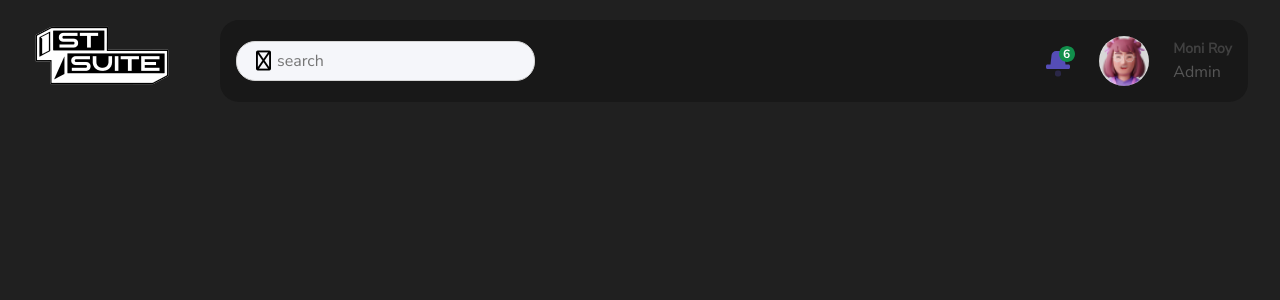
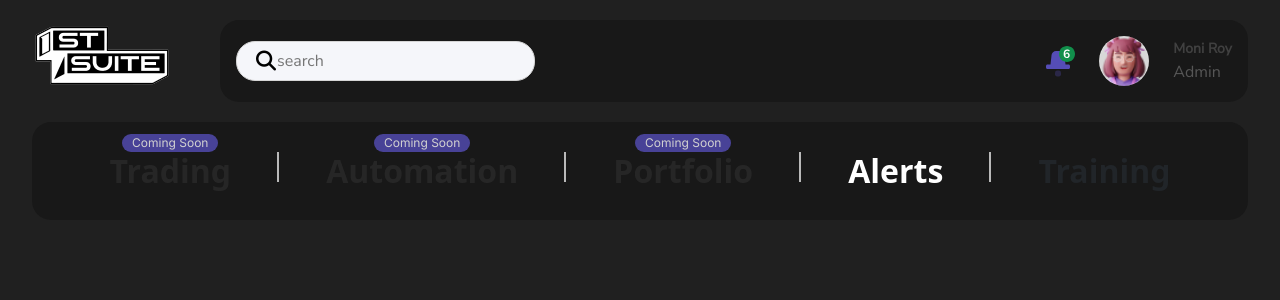
Before and after one commit to Hamza-Noah/Geek-Lab, a React (Vite) app: page / in a window 1280 px wide. Shown: the top 300 px of the page. Built offline with nearby package versions, Linux system fonts and the light colour scheme; a web font is replaced by a local one.

Commit message:
finished the sections components

```diff
--- a/src/App.tsx
+++ b/src/App.tsx
@@ -1,10 +1,15 @@
 import Navbar from "./components/Navbar/Navbar";
+import Sections from "./components/Sections/Sections";
 
 export default function App() {
   return (
     <>
     <div className="container-fluid">
       <Navbar />
+      <Sections />
+      <div className="d-flex">
+
+      </div>
     </div>
     </>
   );
--- a/src/components/Navbar/Navbar.module.css
+++ b/src/components/Navbar/Navbar.module.css
@@ -1,5 +1,6 @@
 .navbar {
   font-family: "Nunito Sans", sans-serif;
+  margin-bottom: 20px;
 }
 
 .actions {
@@ -21,8 +22,6 @@
     border: 0.6px solid #d5d5d5;
     border-radius: 19px;
     padding: 7px 7px 7px 40px;
-
-
   }
   &::before {
     font-family: "Font Awesome 5 Free";
@@ -37,6 +36,7 @@
     left: 20px;
     top: 50%;
     transform: translateY(-50%);
+    font-weight: 900;
   }
 }
 
@@ -58,3 +58,14 @@
     color: #565656;
   }
 }
+
+@media (max-width: 767px) {
+  .navbar > div {
+    flex-wrap: wrap;
+    row-gap: 15px;
+    .actions {
+      flex-direction: column;
+      row-gap: 15px;
+    }
+  }
+}
--- /dev/null
+++ b/src/components/Sections/Sections.tsx
@@ -0,0 +1,17 @@
+import { useState } from "react"
+import styles from "./section.module.css";
+
+export default function Sections() {
+
+    const [soon, setsoon] = useState(true);
+
+  return (
+    <section className={`${styles.sections} d-flex`}>
+        <div className={`${soon ? styles.soon : ""}`}><h2>Trading</h2></div>
+        <div className={`${soon ? styles.soon : ""}`}><h2>Automation</h2></div>
+        <div className={`${soon ? styles.soon : ""}`}><h2>Portfolio</h2></div>
+        <div className={styles.active}><h2>Alerts</h2></div>
+        <div><h2>Training</h2></div>
+    </section>
+  )
+}
--- /dev/null
+++ b/src/components/Sections/section.module.css
@@ -0,0 +1,65 @@
+.sections {
+  background-color: #181818;
+  padding: 30px;
+  border-radius: 19px;
+  div {
+    text-align: center;
+    display: flex;
+    justify-content: center;
+    flex-grow: 1;
+    h2 {
+      font-weight: bold;
+      cursor: pointer;
+      margin: 0;
+    }
+  }
+}
+
+.soon {
+  color: #4848484d;
+  position: relative;
+  &::before {
+    content: "Coming Soon";
+    background-color: #9089dc;
+    border-radius: 5px;
+    color: white;
+    position: absolute;
+    padding: 0 10px;
+    background: #554db7;
+    border-radius: 12px;
+    top: -18px;
+    font-size: 12px;
+    font-family: "Inter", sans-serif;
+    opacity: 0.8;
+  }
+}
+
+.active {
+  color: #ffffff;
+}
+
+@media (max-width: 767px) {
+  .sections {
+    flex-wrap: wrap;
+    div {
+      flex-basis: 100%;
+      margin-block: 25px;
+    }
+  }
+}
+
+@media (min-width: 768px) {
+  .sections{
+    div:not(:last-child){
+      position: relative;
+      &::after{
+        content: "";
+        position: absolute;
+        height: 30px;
+        width: 2px;
+        right: 0;
+        background-color: #b9b9b9;
+      }
+    }
+  }
+}
--- a/src/index.css
+++ b/src/index.css
@@ -1,5 +1,7 @@
 @import url('https://fonts.googleapis.com/css2?family=Inter:wght@300&display=swap');
 @import url('https://fonts.googleapis.com/css2?family=Nunito+Sans:opsz@6..12&display=swap');
+@import url('https://fonts.googleapis.com/css2?family=Inter&display=swap');
+
 body {
   padding: 20px;
   background-color: #202020;
```
